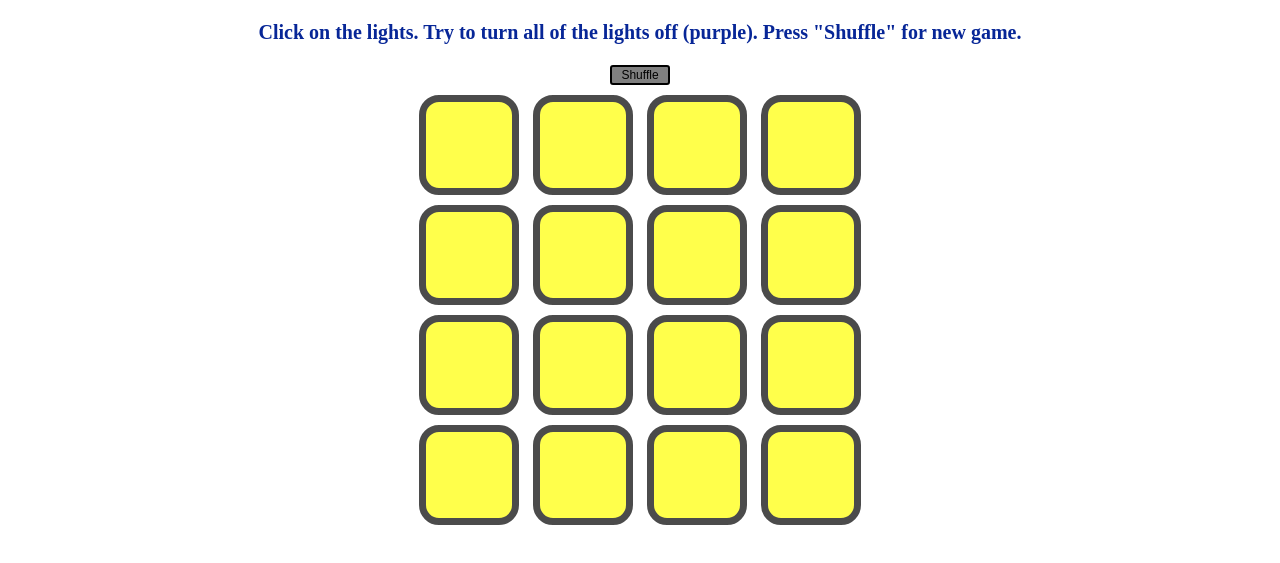
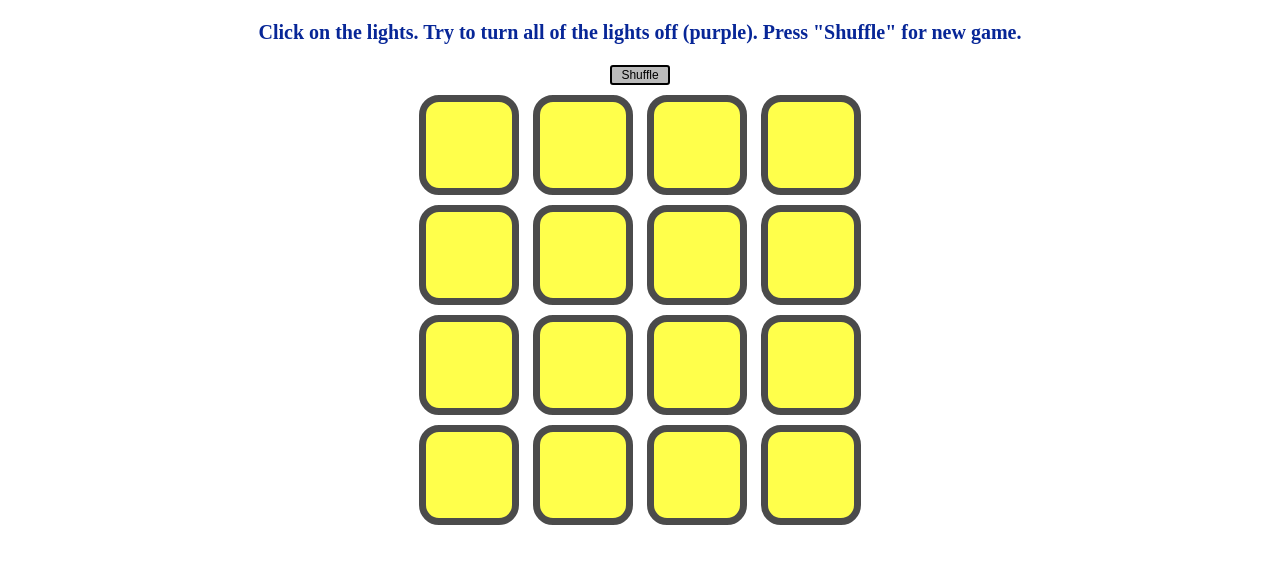
Before and after one commit to ejmertz/javascript-playground, a plain HTML site: page lights_out.html in a window 1280 px wide. Shown: the part 59-622 px from the top of the page. Drawn offline with Linux system fonts and the light colour scheme.

Commit message:
made shuffle button clearer

```diff
--- a/lights_out.css
+++ b/lights_out.css
@@ -33,7 +33,7 @@ button.unbound{
     border-radius: 3px;
     width: 60px;
     height: 20px;
-    background-color: grey;
+    background-color: #BBBBBB;
     color: black;
     align-self: center;
     opacity: 1;
```
